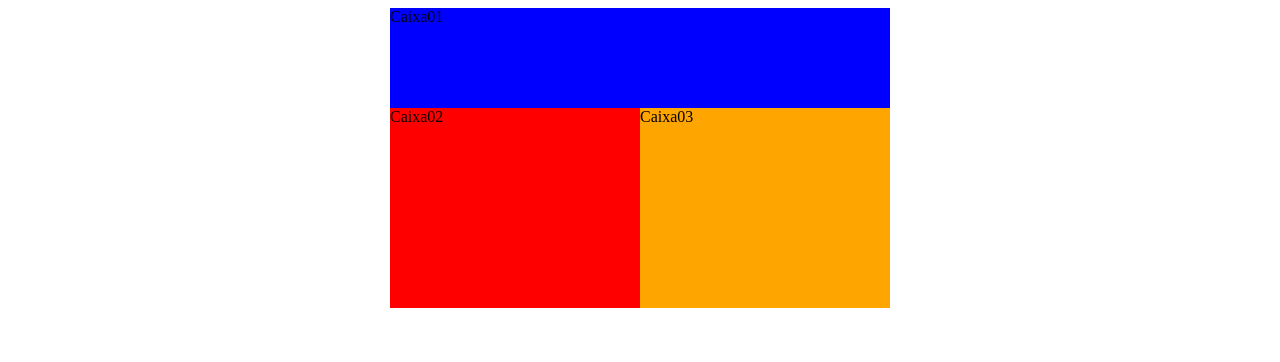
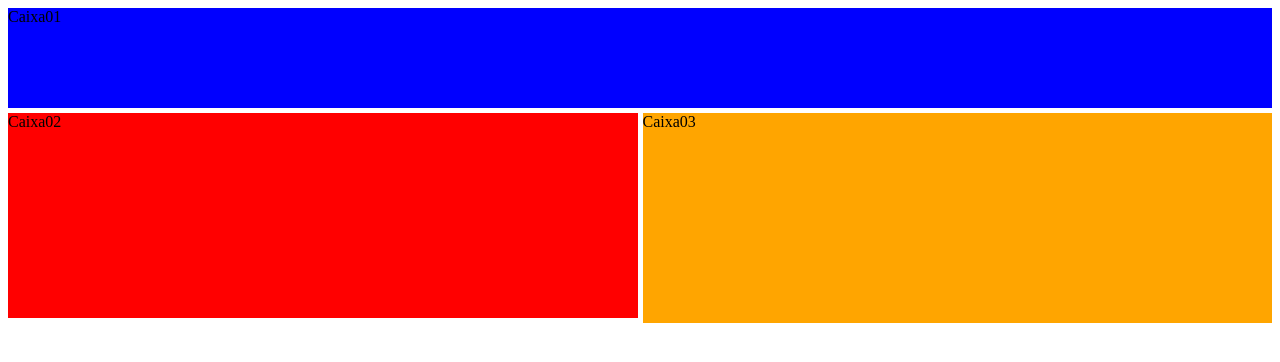
Before and after one commit to ygorhslima/html-css, a plain HTML site: page ex029/grid04/grid04-1/index.html in a window 1280 px wide. Drawn offline with Linux system fonts and the light colour scheme.

```diff
--- a/ex029/grid04/style.css
+++ b/ex029/grid04/grid04-1/style.css
@@ -2,8 +2,8 @@
     display: grid;
     grid-template-rows:repeat(3,100px);
     grid-template-columns: repeat(4,1fr);
-    width: 500px;
     margin: auto;
+    gap: 5px;
 }
 
 .caixa1{
@@ -11,12 +11,12 @@
     grid-row-start: 1;
     grid-row-end: 2;
     grid-column-start: 1;
-    grid-column-end: 5;
+    grid-column-end: -1;/*5*/
 }
 .caixa2{
     background-color: red;
     grid-row-start: 2;
-    grid-row-end: 4;
+    grid-row-end: -1; /*4*/
     grid-column-start: 1;
     grid-column-end: 3;
 }
@@ -25,5 +25,5 @@
     grid-row-start: 2;
     grid-row-end: 5;
     grid-column-start: 3;
-    grid-column-end: 5;
+    grid-column-end: -1;
 }
```
Also changed, not shown: ex029/grid04/grid04-2/index.html (added, +12 -0 lines), ex029/grid04/grid04-1/index.html (renamed from ex029/grid04/index.html), ex029/grid04/grid04-2/style.css (added).
